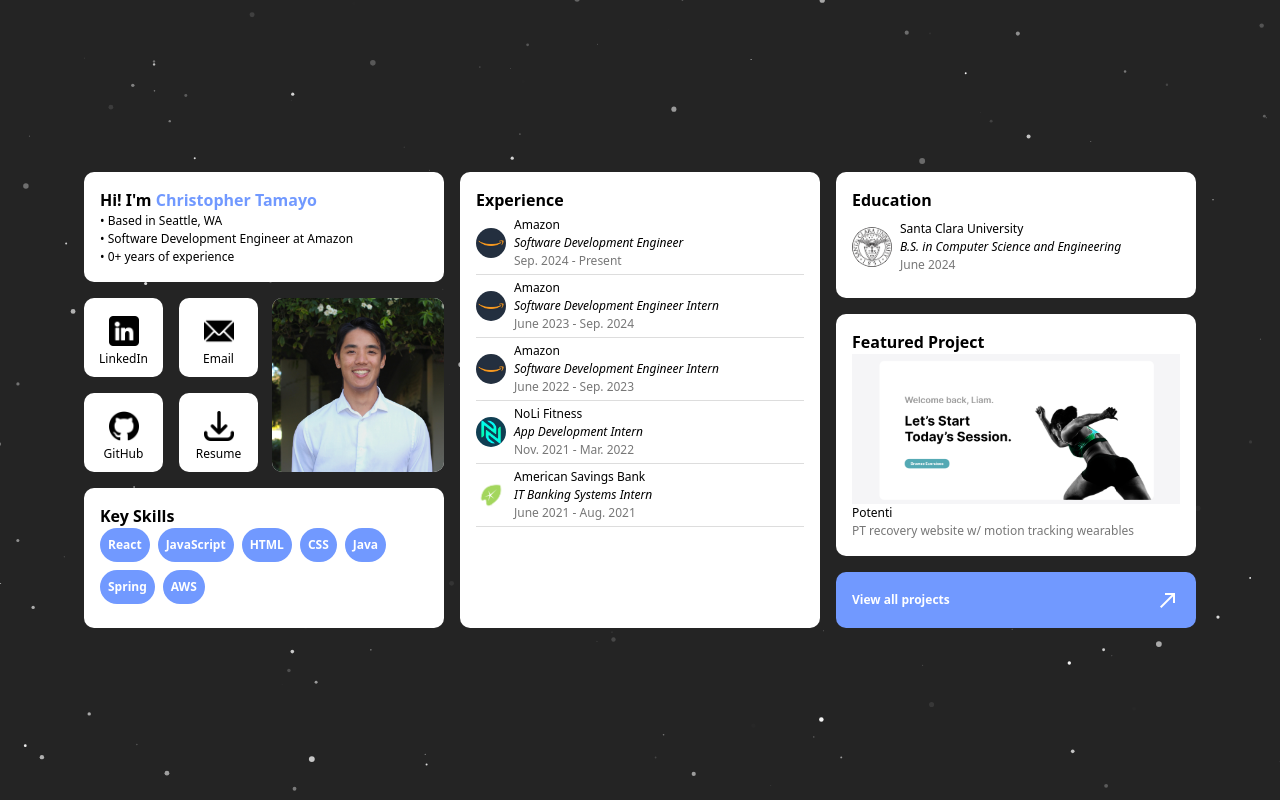
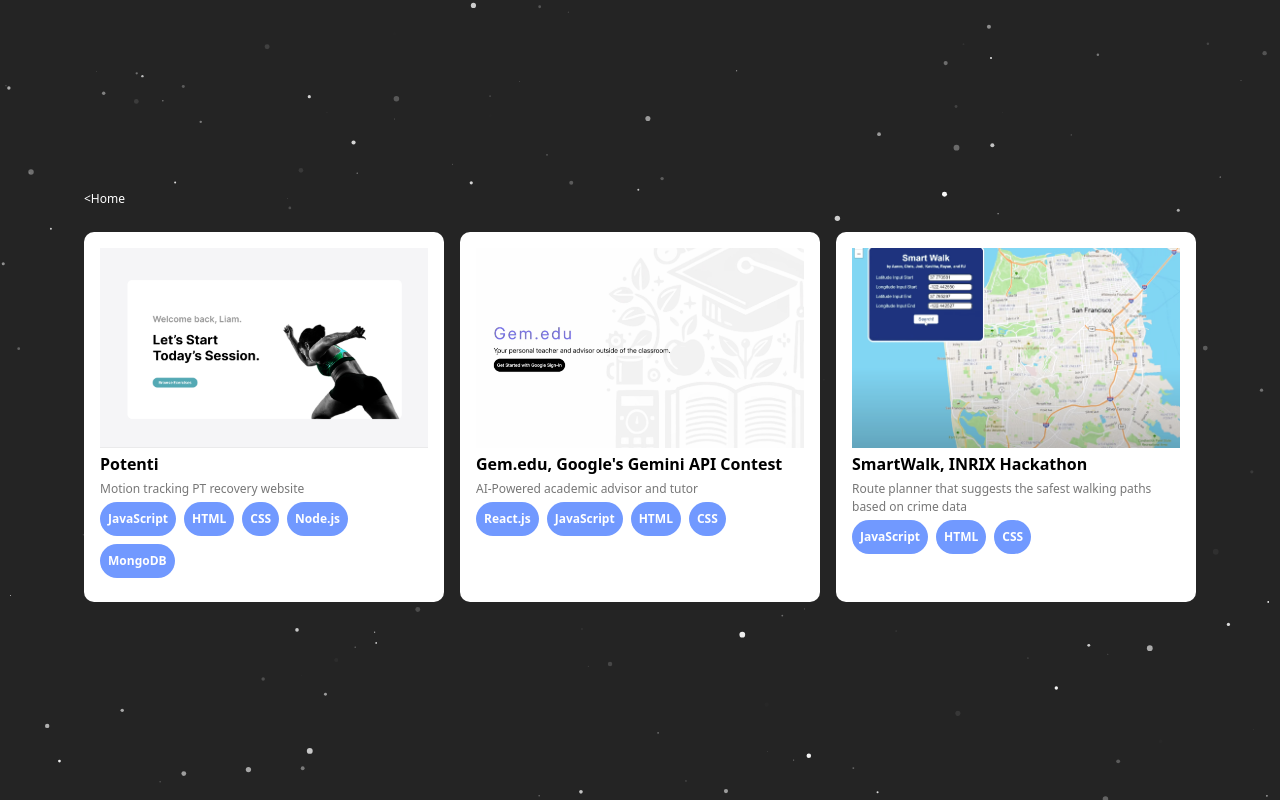
Before and after one commit to Chris-Tamayo/me, a React (Vite) app in the folder client/: page /me/projects in a window 1280 px wide. Built offline with nearby package versions, Linux system fonts and the light colour scheme.

Commit message:
Add projects page

```diff
--- a/client/src/App.jsx
+++ b/client/src/App.jsx
@@ -1,15 +1,20 @@
-import './App.css'
-import Contact from './components/Contact/Contact'
-import Education from './components/Education/Education'
-import Experiences from './components/Experience/Experiences'
-import FeaturedProject from './components/FeaturedProject/FeaturedProject'
-import Intro from './components/Intro/Intro'
-import ParticlesBackground from './components/ParticlesBackground/ParticlesBackground'
-import Skills from './components/Skills/Skills'
-import ViewProjectsButton from './components/ViewProjectsButton/ViewProjectsButton'
+import { BrowserRouter as Router, Routes, Route } from "react-router-dom";
+import './App.css';
+import Contact from './components/Contact/Contact';
+import Education from './components/Education/Education';
+import Experiences from './components/Experience/Experiences';
+import FeaturedProject from './components/FeaturedProject/FeaturedProject';
+import Intro from './components/Intro/Intro';
+import ParticlesBackground from './components/ParticlesBackground/ParticlesBackground';
+import Skills from './components/Skills/Skills';
+import ViewProjectsButton from './components/ViewProjectsButton/ViewProjectsButton';
+import ProjectsPage from "./pages/ProjectPage";
 
 function App() {
   return (
+    <Router basename="/me">  {/* Add basename here */}
+      <Routes>
+        <Route path="/" element={
           <div className="d-flex justify-content-center align-items-center w-100 h-100 position-relative">
             <ParticlesBackground />
             <div className="d-flex flex-row flex-wrap" style={{ zIndex: 1 }}>
@@ -28,7 +33,16 @@
               </div>
             </div>
           </div>
-  )
+        } />
+        <Route path="/projects" element={
+          <div className="d-flex justify-content-center align-items-center w-100 h-100 position-relative">
+            <ParticlesBackground />
+            <ProjectsPage />
+          </div>
+        } />
+      </Routes>
+    </Router>
+  );
 }
 
-export default App
+export default App;
--- a/client/src/components/ParticlesBackground/ParticlesBackground.jsx
+++ b/client/src/components/ParticlesBackground/ParticlesBackground.jsx
@@ -32,7 +32,7 @@
           },
           move: {
             enable: true,
-            speed: 1,
+            speed: 0.5,
             direction: "none",
             random: true,
             straight: false,
--- /dev/null
+++ b/client/src/components/Project/Project.css
@@ -0,0 +1,8 @@
+.project-container img {
+  object-fit: cover;
+  max-height: 200px;
+}
+
+.skills-container .skill{
+  font-size: 12px;
+}
--- /dev/null
+++ b/client/src/components/Project/Project.jsx
@@ -0,0 +1,20 @@
+import "../Project/Project.css";
+
+const Project = ({ name, description, image, skills }) => {
+  return (
+    <div className="project-container tile align-self-stretch">
+      <div className="d-flex flex-column">
+        <img src={image} className="project-img mb-1"></img>
+        <strong className="mb-1">{name}</strong>
+        <p className="project-desc mb-1">{description}</p>
+        <div className="d-flex flex-wrap skills-container">
+          {skills.map((skill, index) => (
+            <span className="skill">{skill}</span>
+          ))}
+        </div>
+      </div>
+    </div>
+  )
+}
+
+export default Project
--- a/client/src/components/ViewProjectsButton/ViewProjectsButton.css
+++ b/client/src/components/ViewProjectsButton/ViewProjectsButton.css
@@ -4,6 +4,7 @@
   border-radius: var(--border-radius);
   margin: var(--padding-small);
   background-color: var(--secondary-color);
+  cursor: pointer;
 }
 
 .view-projects-button:hover {
--- a/client/src/components/ViewProjectsButton/ViewProjectsButton.jsx
+++ b/client/src/components/ViewProjectsButton/ViewProjectsButton.jsx
@@ -1,8 +1,14 @@
+import { useNavigate } from "react-router-dom";
 import "../ViewProjectsButton/ViewProjectsButton.css";
 
 const ViewProjectsButton = () => {
+  const navigate = useNavigate();
+
   return (
-    <div className="view-projects-button flex-grow-1 d-flex align-items-center">
+    <div
+      className="view-projects-button flex-grow-1 d-flex align-items-center"
+      onClick={() => navigate("/projects")}
+    >
       <div className="d-flex flex-row justify-content-between align-items-center w-100 mx-3">
         <p className="m-0"><strong>View all projects</strong></p>
         <span class="material-symbols-outlined">north_east</span>
--- a/client/src/index.css
+++ b/client/src/index.css
@@ -35,3 +35,7 @@
   width: 376px;
   border-radius: 10px;
 }
+
+.projects-container {
+  color: white;
+}
--- /dev/null
+++ b/client/src/pages/ProjectPage.css
@@ -0,0 +1,4 @@
+.projects-container {
+  max-width: 1440px;
+  z-index: 1;
+}
--- /dev/null
+++ b/client/src/pages/ProjectPage.jsx
@@ -0,0 +1,36 @@
+import Project from "../components/Project/Project";
+import pt from "../assets/pt.png"
+import gem from "../assets/gem-edu.png";
+import smartwalk from "../assets/smartwalk.png";
+import "../pages/ProjectPage.css";
+
+const ProjectsPage = () => {
+  return (
+    <div className="d-flex flex-column projects-container">
+      <p className="px-2">&lt;Home</p>
+      <div className="d-flex justify-content-center align-items-center flex-wrap">
+        <Project
+          name="Potenti"
+          description="Motion tracking PT recovery website"
+          image={pt}
+          skills={["JavaScript", "HTML", "CSS", "Node.js", "MongoDB"]}
+        />
+        <Project
+          name="Gem.edu, Google's Gemini API Contest"
+          description="AI-Powered academic advisor and tutor"
+          image={gem}
+          skills={["React.js", "JavaScript", "HTML", "CSS"]}
+        />
+        <Project
+          name="SmartWalk, INRIX Hackathon"
+          description="Route planner that suggests the safest walking paths based on crime data"
+          image={smartwalk}
+          skills={["JavaScript", "HTML", "CSS"]}
+        />
+      </div>
+
+    </div>
+  );
+};
+
+export default ProjectsPage;
```
Also changed, not shown: client/src/assets/gem-edu.png (added), client/src/assets/smartwalk.png (added). Lines whose indentation alone changed are shown as unchanged.
